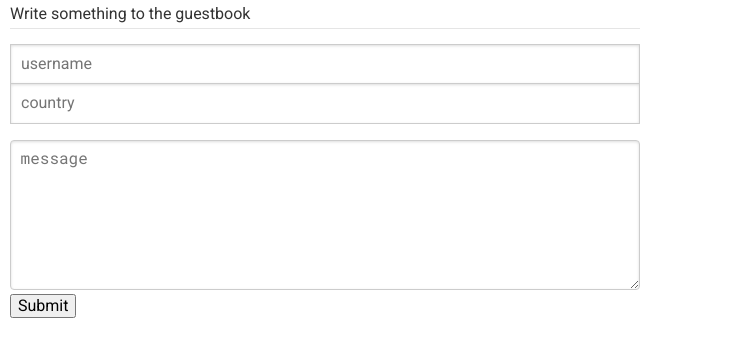
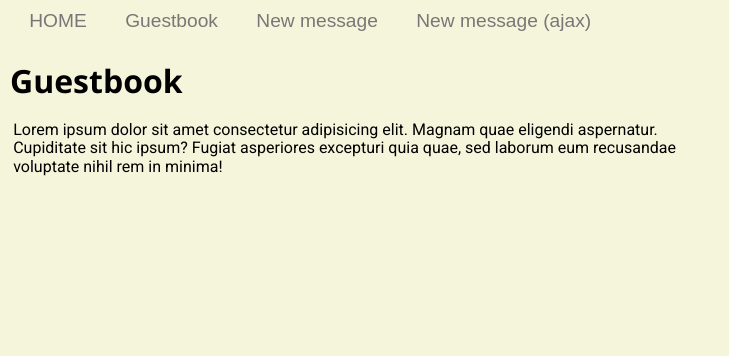
Before and after one commit to saukkko/laurea-fullstack-project1, a website: page static/index.html in a window 1280 px wide. Shown: the whole page, without its empty margins (0-729 px from the left). Drawn offline with nearby package versions, Linux system fonts and the light colour scheme.

Commit message:
some updates - added content and some styling to index.html - renamed "www" to "static" - moved extra html files to separate folder (don't serve them as static)

```diff
--- a/www/css/main.css
+++ b/static/css/main.css
@@ -1,3 +1,4 @@
+/* fonts */
 .pure-g [class*="pure-u"] {
   font-family: Roboto, sans-serif;
 }
@@ -9,17 +10,30 @@ textarea {
 
 h1,
 h2,
-h3,
-h4,
-h5,
-h6 {
+h3 {
   font-family: "Open Sans", sans-serif;
 }
 
-div#main {
+/* the other stuff */
+
+body {
+  background-color: beige;
+}
+
+div#root {
   margin: 0 10px;
+  max-width: 700px;
 }
 
 textarea {
   height: 150px;
 }
+
+p {
+  margin: 0 0.2em;
+}
+
+.pure-menu-heading,
+.pure-menu-item {
+  font-size: 1.2em;
+}
--- a/www/form.html
+++ b/static/index.html
@@ -4,7 +4,7 @@
     <meta charset="UTF-8" />
     <meta http-equiv="X-UA-Compatible" content="IE=edge" />
     <meta name="viewport" content="width=device-width, initial-scale=1.0" />
-    <title>New message</title>
+    <title>Guestbook</title>
     <link rel="preconnect" href="https://fonts.googleapis.com" />
     <link rel="preconnect" href="https://fonts.gstatic.com" crossorigin />
     <link rel="preconnect" href="https://unpkg.com/" />
@@ -29,39 +29,20 @@
       href="https://unpkg.com/purecss@2.0.6/build/pure-min.css"
       crossorigin="anonymous"
     />
+    <link
+      href="https://fonts.googleapis.com/icon?family=Material+Icons"
+      rel="stylesheet"
+    />
     <link rel="stylesheet" href="./css/main.css" />
   </head>
   <body>
-    <div id="main" class="pure-g">
-      <div class="pure-u-1-2">
-        <form method="post" action="/post" class="pure-form pure-form-stacked">
-          <fieldset>
-            <legend>Write something to the guestbook</legend>
-            <fieldset class="pure-group">
-              <input type="number" name="id" hidden value="" />
-              <input
-                type="text"
-                name="username"
-                placeholder="username"
-                class="pure-input-1"
-              />
-              <input
-                type="text"
-                name="country"
-                placeholder="country"
-                class="pure-input-1"
-              />
-              <input type="datetime" name="date" hidden value="" />
-            </fieldset>
-            <textarea
-              name="message"
-              placeholder="message"
-              required
-              class="pure-input-1"
-            ></textarea>
-            <input type="submit" value="Submit" />
-          </fieldset>
-        </form>
+    <div id="root">
+      <div id="menu"><script src="./js/makeNavBar.js"></script></div>
+      <h1>Guestbook</h1>
+      <div class="pure-g">
+        <div class="pure-u-1">
+          <p>Lorem ipsum dolor sit amet consectetur adipisicing elit. Magnam quae eligendi aspernatur. Cupiditate sit hic ipsum? Fugiat asperiores excepturi quia quae, sed laborum eum recusandae voluptate nihil rem in minima!</p>
+        </div>
       </div>
     </div>
   </body>
--- /dev/null
+++ b/static/js/makeNavBar.js
@@ -0,0 +1,51 @@
+"use strict";
+
+/**
+ * @param  {NavElements[]} elements
+ */
+const createNavBar = (elements) => {
+  // console.log(elements);
+
+  const menuElement = document.getElementById("menu");
+  const menuDiv = document.createElement("div");
+  const menuHeading = document.createElement("a");
+  const ul = document.createElement("ul");
+
+  menuDiv.classList = "pure-menu pure-menu-horizontal";
+  menuHeading.classList = "pure-menu-heading pure-menu-link";
+  menuHeading.href = "/";
+  menuHeading.innerText = "Home";
+  ul.className = "pure-menu-list";
+
+  const listItems = elements.map((element) => {
+    const li = document.createElement("li");
+    const a = document.createElement("a");
+
+    li.className = "pure-menu-item";
+    a.className = "pure-menu-link";
+
+    a.href = element.href;
+    a.innerText = element.innerText;
+
+    li.appendChild(a);
+    return li;
+  });
+
+  ul.replaceChildren(...listItems);
+  menuDiv.appendChild(menuHeading);
+  menuDiv.appendChild(ul);
+
+  menuElement.appendChild(menuDiv);
+};
+
+createNavBar([
+  { href: "/guestbook", innerText: "Guestbook" },
+  { href: "/newmessage", innerText: "New message" },
+  { href: "/ajaxmessage", innerText: "New message (ajax)" },
+]);
+
+/**
+ * @typedef {Object} NavElements
+ * @property {string} href
+ * @property {string} innerText
+ */
```
Also changed, not shown: html/ajaxform.html (renamed from www/index.html, +4 -2 lines), html/form.html (added, +79 -0 lines), html/guestbook.html (renamed from www/ajaxform.html, +6 -2 lines), src/routes.js (+6 -8 lines).
